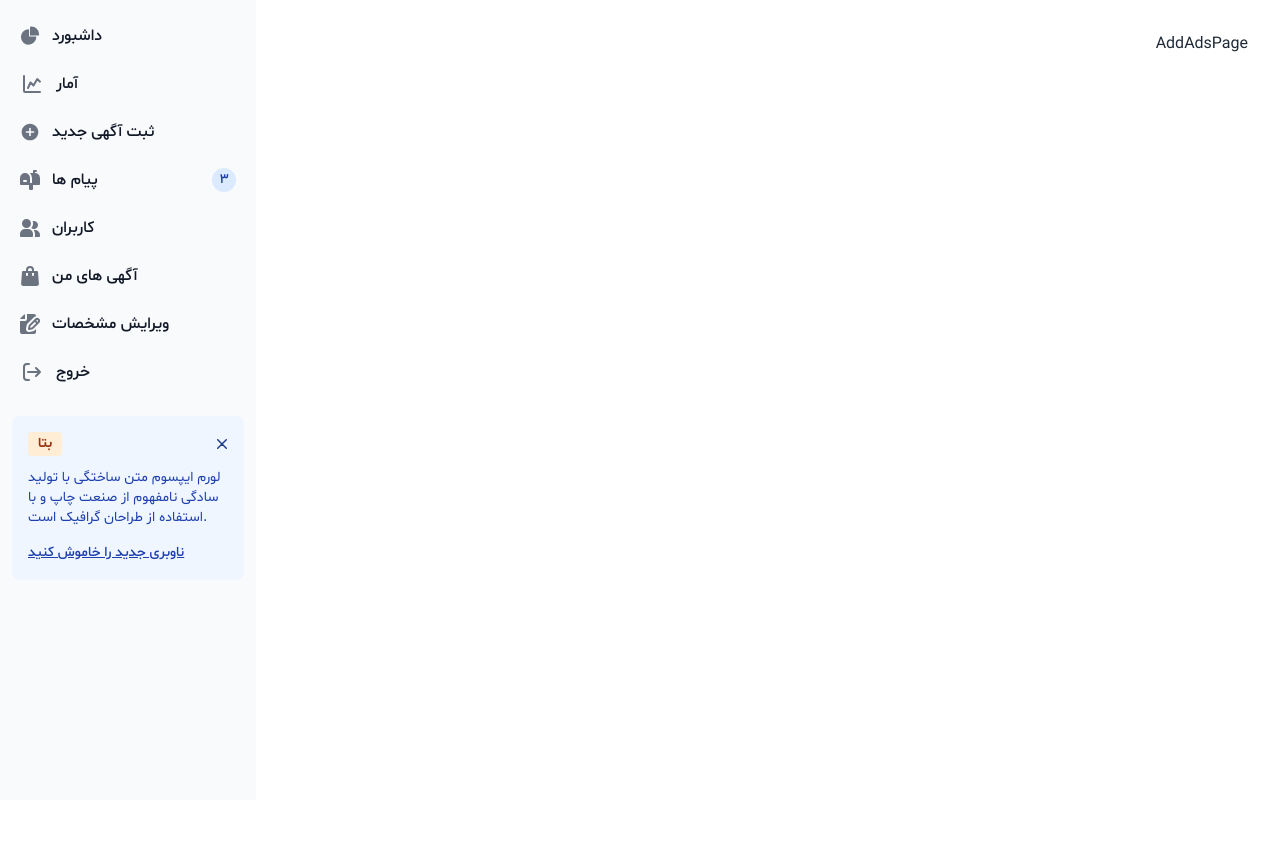
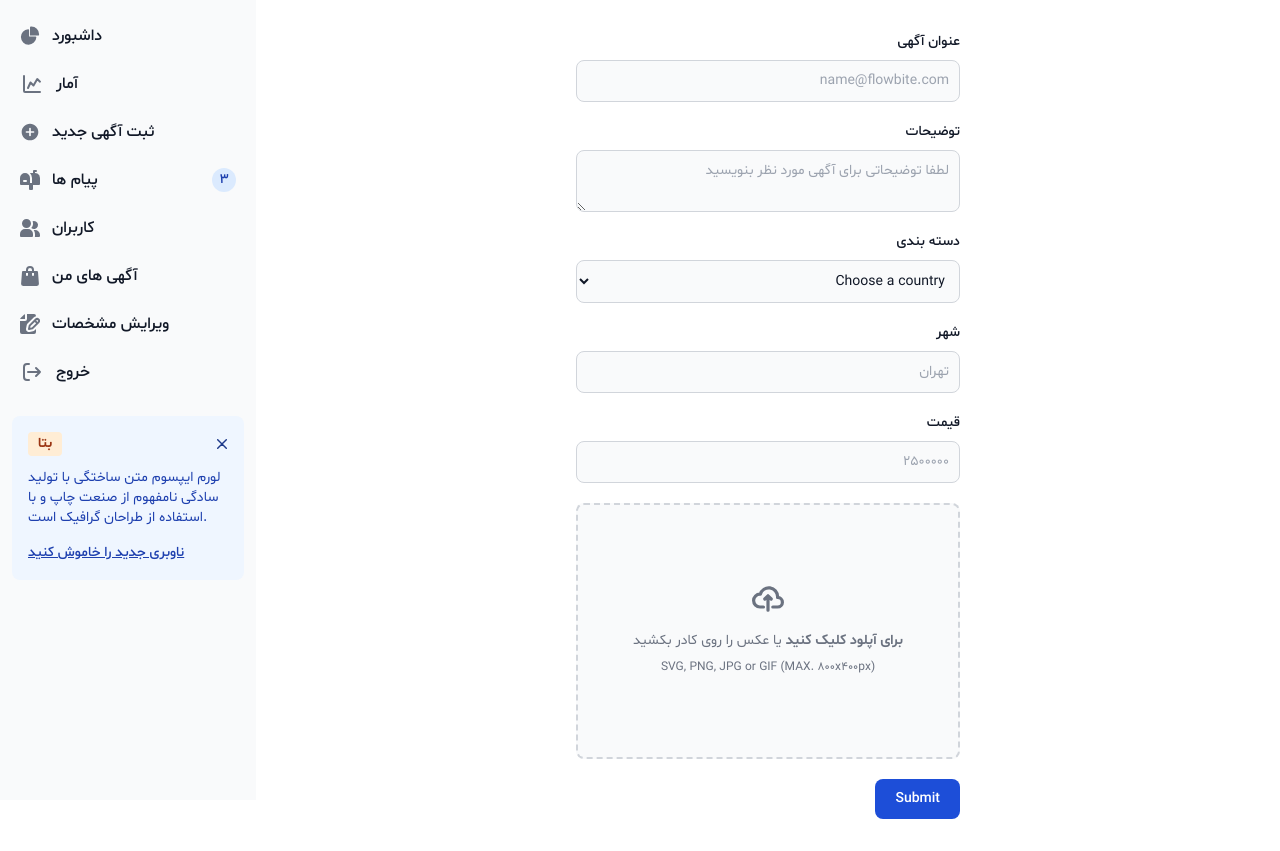
Before and after one commit to abbasejlali/divar-app, a Next.js app: page /dashboard/add-ads in a window 1280 px wide. Before the commit the page ends 800 px from the top, so only its background shows below. Built offline with nearby package versions, Linux system fonts and the light colour scheme.

Commit message:
build form in add-ads

```diff
--- a/app/components/template/AddAdsPage.tsx
+++ b/app/components/template/AddAdsPage.tsx
@@ -1,5 +1,131 @@
+"use client";
+
 function AddAdsPage() {
-  return <div>AddAdsPage</div>;
+  return (
+    <>
+      <form className="max-w-sm mx-auto">
+        <div className="mb-5">
+          <label
+            htmlFor="title"
+            className="block mb-2 text-sm font-medium text-gray-900 dark:text-white"
+          >
+            عنوان آگهی
+          </label>
+          <input
+            type="text"
+            id="title"
+            name="title"
+            className="bg-gray-50 border border-gray-300 text-gray-900 text-sm rounded-lg focus:ring-blue-500 focus:border-blue-500 block w-full p-2.5 dark:bg-gray-700 dark:border-gray-600 dark:placeholder-gray-400 dark:text-white dark:focus:ring-blue-500 dark:focus:border-blue-500"
+            placeholder="name@flowbite.com"
+          />
+        </div>
+        <div className="mb-5">
+          <label
+            htmlFor="content"
+            className="block mb-2 text-sm font-medium text-gray-900 dark:text-white"
+          >
+            توضیحات
+          </label>
+          <textarea
+            id="content"
+            name="content"
+            className="block p-2.5 w-full text-sm text-gray-900 bg-gray-50 rounded-lg border border-gray-300 focus:ring-blue-500 focus:border-blue-500 dark:bg-gray-700 dark:border-gray-600 dark:placeholder-gray-400 dark:text-white dark:focus:ring-blue-500 dark:focus:border-blue-500"
+            placeholder="لطفا توضیحاتی برای آگهی مورد نظر بنویسید"
+          ></textarea>
+        </div>
+        <div className="mb-5">
+          <label
+            htmlFor="category"
+            className="block mb-2 text-sm font-medium text-gray-900 dark:text-white"
+          >
+            دسته بندی
+          </label>
+          <select
+            id="category"
+            name="category"
+            className="bg-gray-50 border border-gray-300 text-gray-900 text-sm rounded-lg focus:ring-blue-500 focus:border-blue-500 block w-full p-2.5 dark:bg-gray-700 dark:border-gray-600 dark:placeholder-gray-400 dark:text-white dark:focus:ring-blue-500 dark:focus:border-blue-500"
+          >
+            <option selected>Choose a country</option>
+            <option value="US">United States</option>
+            <option value="CA">Canada</option>
+            <option value="FR">France</option>
+            <option value="DE">Germany</option>
+          </select>
+        </div>
+        <div className="mb-5">
+          <label
+            htmlFor="city"
+            className="block mb-2 text-sm font-medium text-gray-900 dark:text-white"
+          >
+            شهر
+          </label>
+          <input
+            type="text"
+            id="city"
+            name="city"
+            className="bg-gray-50 border border-gray-300 text-gray-900 text-sm rounded-lg focus:ring-blue-500 focus:border-blue-500 block w-full p-2.5 dark:bg-gray-700 dark:border-gray-600 dark:placeholder-gray-400 dark:text-white dark:focus:ring-blue-500 dark:focus:border-blue-500"
+            placeholder="تهران"
+          />
+        </div>
+        <div className="mb-5">
+          <label
+            htmlFor="amount"
+            className="block mb-2 text-sm font-medium text-gray-900 dark:text-white"
+          >
+            قیمت
+          </label>
+          <input
+            type="number"
+            id="amount"
+            name="amount"
+            className="bg-gray-50 border border-gray-300 text-gray-900 text-sm rounded-lg focus:ring-blue-500 focus:border-blue-500 block w-full p-2.5 dark:bg-gray-700 dark:border-gray-600 dark:placeholder-gray-400 dark:text-white dark:focus:ring-blue-500 dark:focus:border-blue-500"
+            placeholder="2500000"
+          />
+        </div>
+
+        <div className="mb-5">
+          <div className="flex items-center justify-center w-full">
+            <label
+              htmlFor="images"
+              className="flex flex-col items-center justify-center w-full h-64 border-2 border-gray-300 border-dashed rounded-lg cursor-pointer bg-gray-50 dark:hover:bg-gray-800 dark:bg-gray-700 hover:bg-gray-100 dark:border-gray-600 dark:hover:border-gray-500 dark:hover:bg-gray-600"
+            >
+              <div className="flex flex-col items-center justify-center pt-5 pb-6">
+                <svg
+                  className="w-8 h-8 mb-4 text-gray-500 dark:text-gray-400"
+                  aria-hidden="true"
+                  xmlns="http://www.w3.org/2000/svg"
+                  fill="none"
+                  viewBox="0 0 20 16"
+                >
+                  <path
+                    stroke="currentColor"
+                    strokeLinecap="round"
+                    strokeLinejoin="round"
+                    strokeWidth="2"
+                    d="M13 13h3a3 3 0 0 0 0-6h-.025A5.56 5.56 0 0 0 16 6.5 5.5 5.5 0 0 0 5.207 5.021C5.137 5.017 5.071 5 5 5a4 4 0 0 0 0 8h2.167M10 15V6m0 0L8 8m2-2 2 2"
+                  />
+                </svg>
+                <p className="mb-2 text-sm text-gray-500 dark:text-gray-400">
+                  <span className="font-semibold">برای آپلود کلیک کنید</span> یا
+                  عکس را روی کادر بکشید
+                </p>
+                <p className="text-xs text-gray-500 dark:text-gray-400">
+                  SVG, PNG, JPG or GIF (MAX. 800x400px)
+                </p>
+              </div>
+              <input id="images" name="images" type="file" className="hidden" />
+            </label>
+          </div>
+        </div>
+        <button
+          type="submit"
+          className="text-white bg-blue-700 hover:bg-blue-800 focus:ring-4 focus:outline-none focus:ring-blue-300 font-medium rounded-lg text-sm w-full sm:w-auto px-5 py-2.5 text-center dark:bg-blue-600 dark:hover:bg-blue-700 dark:focus:ring-blue-800"
+        >
+          Submit
+        </button>
+      </form>
+    </>
+  );
 }
 
 export default AddAdsPage;
```
